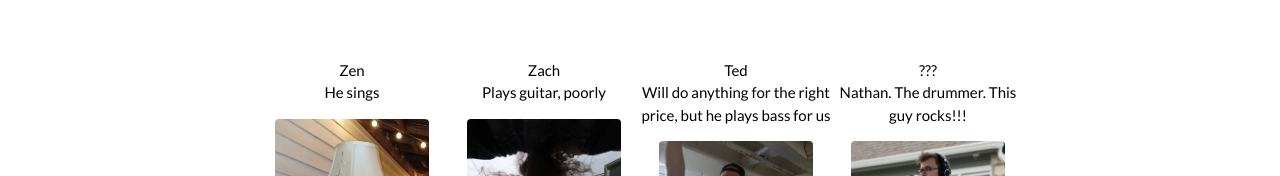
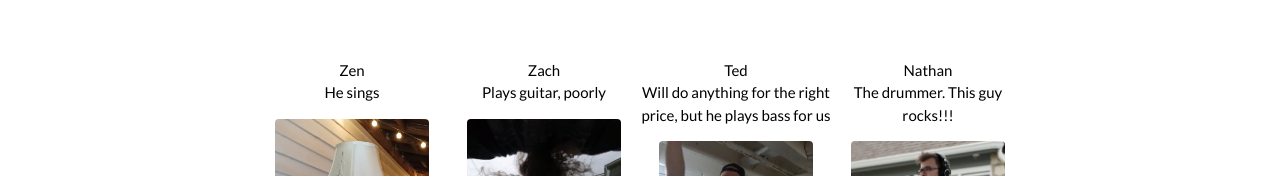
Before and after one commit to UserZP09/Dad-s-Belt-Website, a plain HTML site: page index.html in a window 1280 px wide. Shown: the part 701-877 px from the top of the page. Drawn offline with Linux system fonts and the light colour scheme.

Commit message:
Update index.html

```diff
--- a/index.html
+++ b/index.html
@@ -94,7 +94,7 @@ body {font-family: "Lato", sans-serif}
         <img src="TedPic.JPG" class="w3-round w3-margin-bottom" alt="Ted" style="width:80%">
       </div>
       <div class="w3-quarter">
-        <p>???<br>Nathan. The drummer. This guy rocks!!!</p>
+        <p>Nathan<br>The drummer. This guy rocks!!!</p>
         <img src="NathanPhoto.png" class="w3-round" alt="Nathan" style="width:80%">
       </div>
     </div>
```
